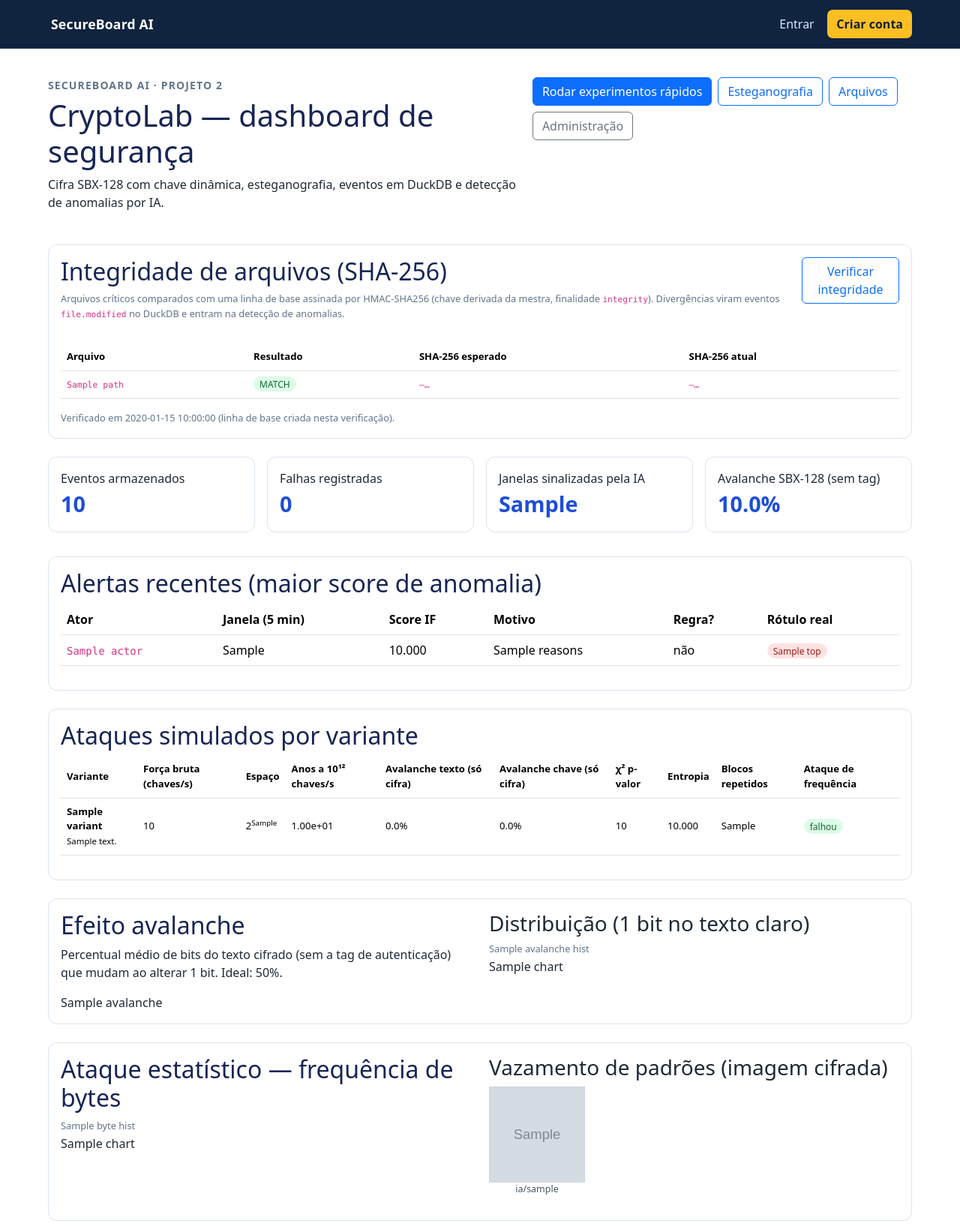
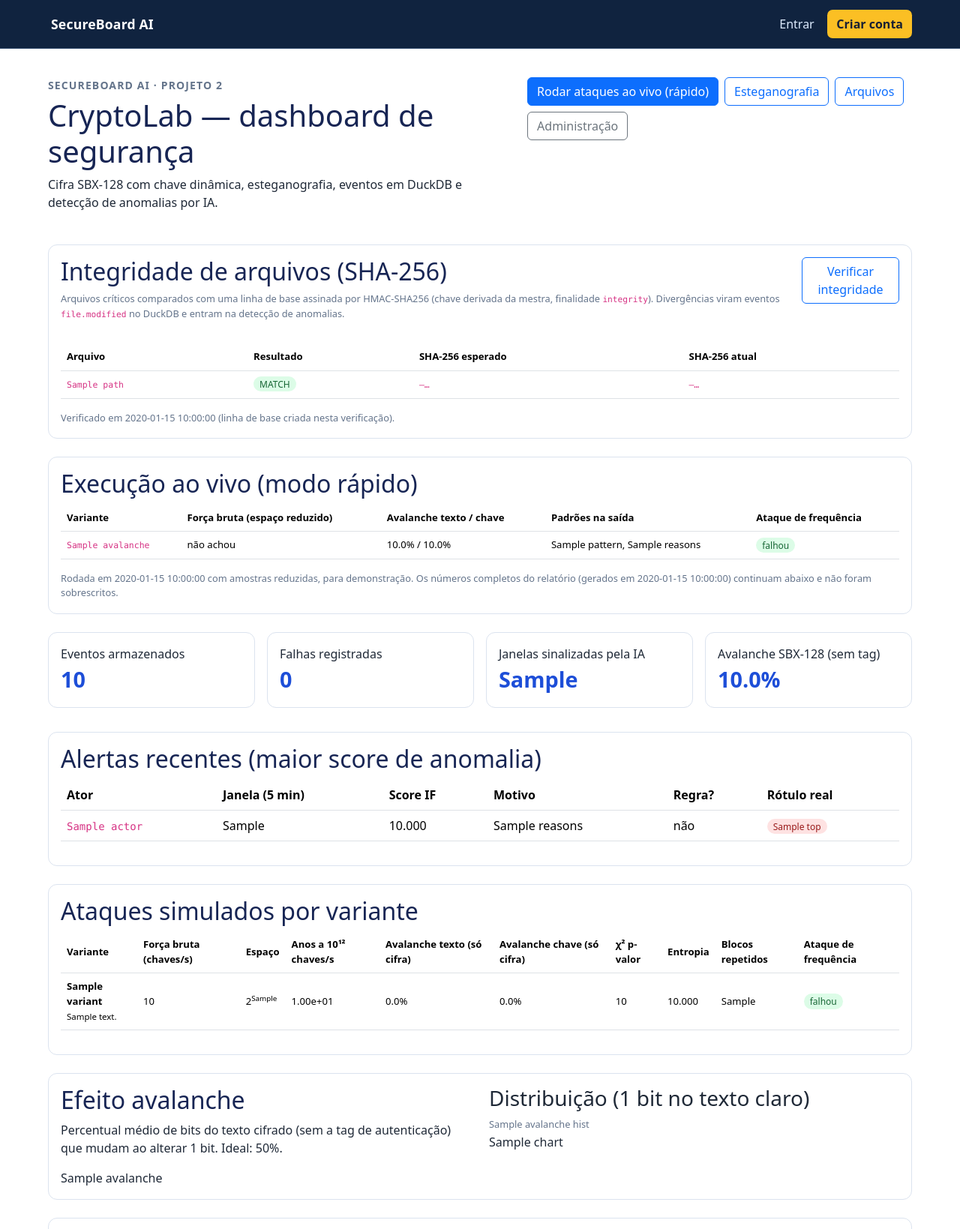
Before and after one commit to TheEuri/secure-ai-lab, a Flask app: template apps/cryptolab/templates/cryptolab_dashboard.html in a window 1280 px wide. Shown: the top 1639 px of the page at 75% size. Run offline with Flask 3, Linux system fonts and the light colour scheme; the template is opened without the code that fills it: most values are stand-ins (such as "Sample title", 1, 10 or a date in 2020); grey boxes marked "Sample" are stand-in pictures; parts of the project's set-up code (start-up, migrations or seed data) failed here and were passed over; some libraries are stand-ins or nearby versions.

Commit message:
fix(cryptolab): live quick run no longer overwrites the full results
When a full run exists, the dashboard button runs the attacks into live/
and shows them in a separate panel, so the numbers cited in the report stay.

```diff
--- a/apps/cryptolab/service.py
+++ b/apps/cryptolab/service.py
@@ -21,6 +21,7 @@ EVENTS_DB = "events.duckdb"
 DETECTION_FILE = "detection.json"
 INTEGRITY_BASELINE = "integrity_baseline.json"
 INTEGRITY_STATUS = "integrity_status.json"
+LIVE_DIR = "live"  # quick runs from the dashboard button; never overwrite the full run
 
 
 class KeyRingUnavailable(RuntimeError):
--- a/apps/cryptolab/templates/cryptolab_dashboard.html
+++ b/apps/cryptolab/templates/cryptolab_dashboard.html
@@ -18,7 +18,7 @@
     <div class="cl-actions">
       <form method="post" action="{{ url_for('cryptolab.run_experiments') }}">
         <input type="hidden" name="csrf_token" value="{{ csrf_token }}">
-        <button class="btn btn-primary" type="submit">Rodar experimentos rápidos</button>
+        <button class="btn btn-primary" type="submit">Rodar ataques ao vivo (rápido)</button>
       </form>
       <a class="btn btn-outline-primary" href="{{ url_for('cryptolab.stego') }}">Esteganografia</a>
       <a class="btn btn-outline-primary" href="{{ url_for('cryptolab.files') }}">Arquivos</a>
@@ -57,6 +57,25 @@
     <p class="cl-caption">Nenhuma verificação executada.</p>
     {% endif %}
   </section>
+  {% if live %}
+  <section class="admin-section" aria-labelledby="live-title">
+    <h2 id="live-title">Execução ao vivo (modo rápido)</h2>
+    {% set lc = live.conclusions %}
+    <table class="table admin-table cl-table">
+      <thead><tr><th>Variante</th><th>Força bruta (espaço reduzido)</th><th>Avalanche texto / chave</th><th>Padrões na saída</th><th>Ataque de frequência</th></tr></thead>
+      <tbody>
+      {% for name, a in lc.avalanche.items() %}
+        <tr><td><code>{{ name }}</code></td>
+          <td>{{ "chave achada" if live.brute_force[name].found else "não achou" }}</td>
+          <td>{{ "%.1f%%"|format(a.plaintext * 100) }} / {{ "%.1f%%"|format(a.key * 100) }}</td>
+          <td>{{ lc.patterns[name]|join(", ") if lc.patterns[name] else "nenhum" }}</td>
+          <td><span class="cl-tag {{ 'cl-tag--bad' if live.frequency_attack[name].success else 'cl-tag--ok' }}">{{ "chave recuperada" if live.frequency_attack[name].success else "falhou" }}</span></td></tr>
+      {% endfor %}
+      </tbody>
+    </table>
+    <p class="cl-caption">Rodada em {{ live.generated_at }} com amostras reduzidas, para demonstração. Os números completos do relatório{% if results %} (gerados em {{ results.generated_at }}){% endif %} continuam abaixo e não foram sobrescritos.</p>
+  </section>
+  {% endif %}
   {% if not results %}
   <section class="admin-section cl-empty">
     <h2>Nenhum experimento executado</h2>
```
Also changed, not shown: apps/cryptolab/routes.py (+10 -3 lines), tests/test_cryptolab_dashboard.py (+15 -0 lines).
